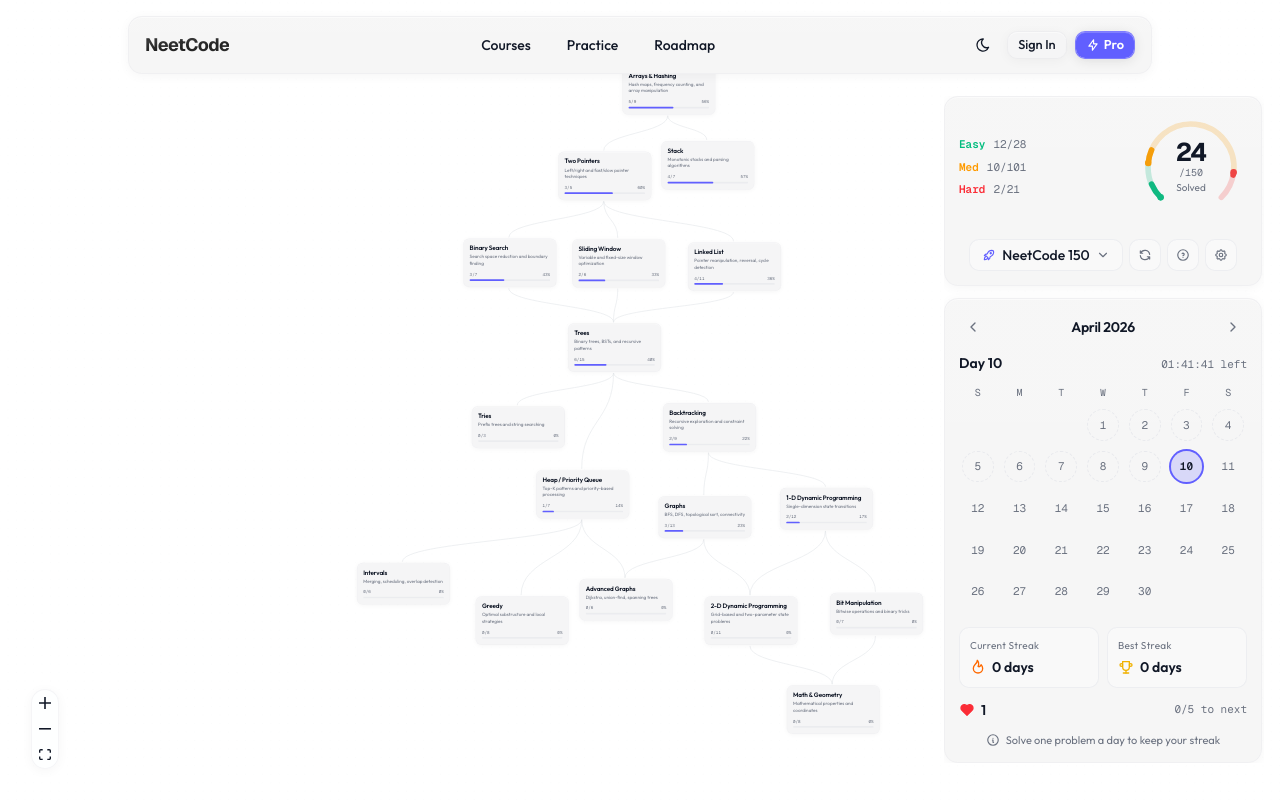
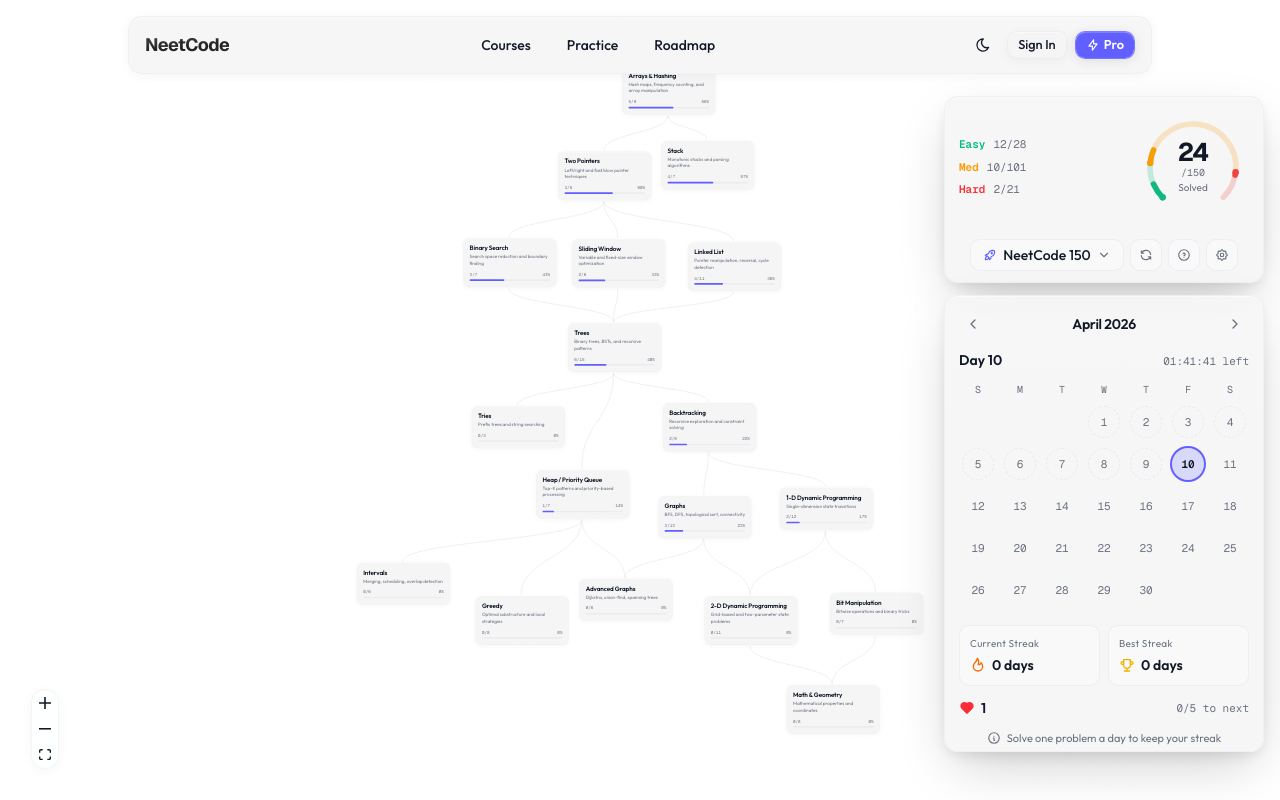
Before and after one commit to natnaeltaddese/neeter-code, a Next.js app: page /roadmap in a window 1280 px wide. Built offline with nearby package versions, Linux system fonts and the light colour scheme.

Commit message:
Update roadmap shadows and panel layout

```diff
--- a/components/roadmap-dashboard.tsx
+++ b/components/roadmap-dashboard.tsx
@@ -36,8 +36,8 @@ const COLORS = {
 
 const cardClass = cn(
   "relative overflow-hidden rounded-xl border border-border/40 bg-[#f5f5f6]/90 p-3.5 backdrop-blur-sm will-change-transform",
-  "shadow-[0_2px_12px_rgba(0,0,0,0.04),inset_0_1px_0_rgba(255,255,255,0.5)]",
-  "dark:bg-background/90 dark:shadow-[0_2px_12px_rgba(0,0,0,0.2),inset_0_1px_0_rgba(255,255,255,0.04)]"
+  "shadow-[0_20px_56px_-12px_rgba(0,0,0,0.22),0_6px_16px_-4px_rgba(0,0,0,0.12),inset_0_1px_0_rgba(255,255,255,0.5)]",
+  "dark:bg-background/90 dark:shadow-[0_24px_64px_-12px_rgba(0,0,0,0.75),0_8px_20px_-4px_rgba(0,0,0,0.55),inset_0_1px_0_rgba(255,255,255,0.04)]"
 )
 
 function CardSheen() {
@@ -468,8 +468,8 @@ export function RoadmapDashboard() {
         aria-expanded={open}
         className={cn(
           "fixed top-20 right-4 z-30 inline-flex size-10 items-center justify-center rounded-xl border border-border/40 bg-[#f5f5f6]/90 text-foreground backdrop-blur-sm will-change-transform transition-colors duration-300 md:hidden",
-          "shadow-[0_2px_12px_rgba(0,0,0,0.04),inset_0_1px_0_rgba(255,255,255,0.5)]",
-          "dark:bg-background/90 dark:shadow-[0_2px_12px_rgba(0,0,0,0.2),inset_0_1px_0_rgba(255,255,255,0.04)]",
+          "shadow-[0_20px_56px_-12px_rgba(0,0,0,0.22),0_6px_16px_-4px_rgba(0,0,0,0.12),inset_0_1px_0_rgba(255,255,255,0.5)]",
+          "dark:bg-background/90 dark:shadow-[0_24px_64px_-12px_rgba(0,0,0,0.75),0_8px_20px_-4px_rgba(0,0,0,0.55),inset_0_1px_0_rgba(255,255,255,0.04)]",
           "hover:border-border/60"
         )}
       >
@@ -483,10 +483,10 @@ export function RoadmapDashboard() {
       <aside
         aria-label="Progress dashboard"
         className={cn(
-          "fixed top-20 right-4 z-20 flex max-h-[calc(100vh-6rem)] w-[min(320px,calc(100vw-2rem))] flex-col gap-3 overflow-y-auto overscroll-contain pr-0.5",
+          "fixed top-14 right-0 z-20 flex max-h-[calc(100vh-4rem)] w-[min(384px,calc(100vw-0rem))] flex-col gap-3 overflow-y-auto overscroll-contain pr-4 pl-12 pt-6 pb-14",
           "transition-transform duration-200 ease-out",
           open ? "translate-x-0" : "translate-x-[120%] md:translate-x-0",
-          "md:top-24"
+          "md:top-[4.5rem]"
         )}
       >
         <StatsCard />
```
